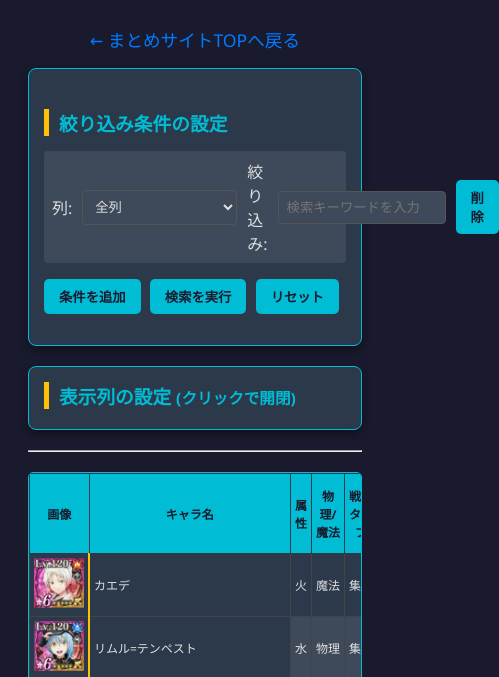
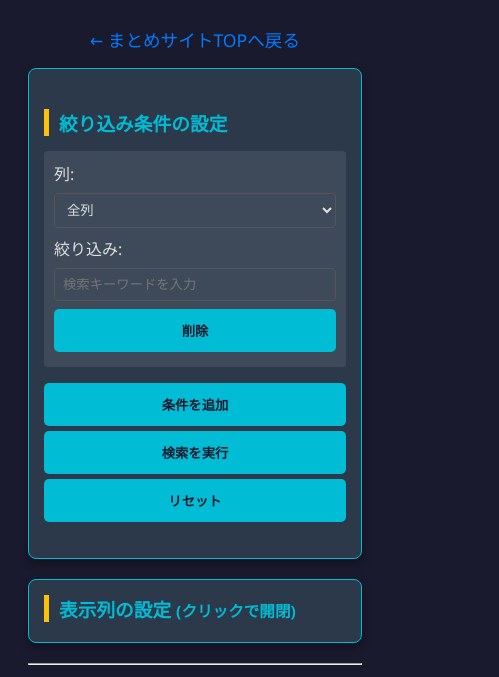
Before and after one commit to mkani-khy/maoryu-site-mkani-01, a plain HTML site: page data_battle.html in a window 390 px wide. Shown: the part 111-788 px from the top of the page, 499 px wide, since content can reach past the window. Drawn offline with Linux system fonts and the light colour scheme.

Commit message:
Add files via upload

```diff
--- a/data_battle.html
+++ b/data_battle.html
@@ -184,9 +184,26 @@
             background-color: #c82333;
         }
         @media (max-width: 600px) {
+            .filterRow{
+                display: flex;
+                flex-direction: column;
+                align-items: flex-start;
+                gap: 8px;
+                padding: 10px;
+            }
+            .filterRow select,
+            .filterRow input {
+                width: 100% !important;
+                box-sizing: border-box;
+            }
+            button {
+                padding: 12px;
+                width: 100%;
+                margin-bottom: 5px;
+            }
             #charaTable td, #charaTable th {
-                font-size: 12px;
-                padding: 4px;
+                font-size: 11px; /* スマホでは文字を小さく */
+                padding: 2px 4px;
             }
             #charaTable td:nth-child(2),#charaTable th:nth-child(2) {
                 position: static !important;
```
